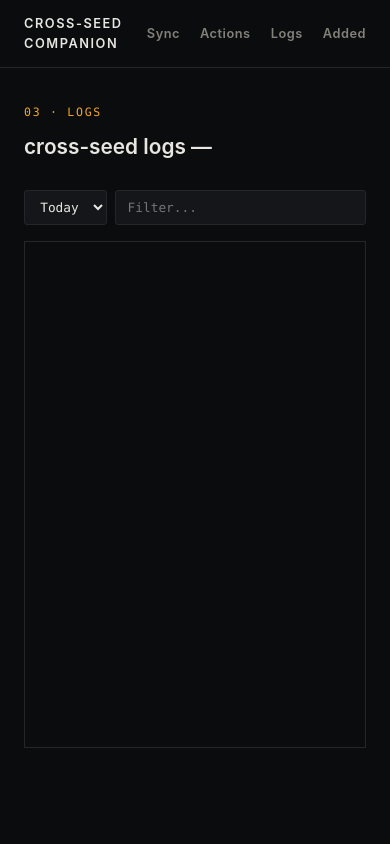
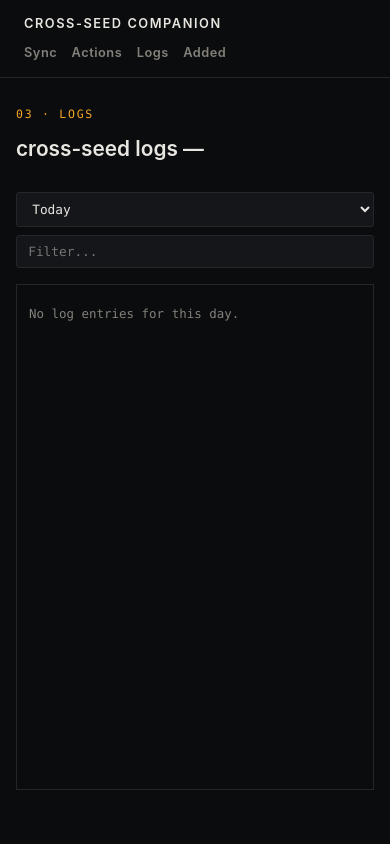
Before and after one commit to exoenjoi/cross-seed-companion, a FastAPI app: template app/templates/logs.html in a window 390 px wide. Run offline with FastAPI, Linux system fonts and the light colour scheme; the template is opened without the code that fills it, so the values that code supplies are empty; parts of the project's set-up code (start-up, migrations or seed data) failed here and were passed over.

Commit message:
polish: keyboard focus, active nav, mobile layout, missing states
Refines the existing dark/amber direction rather than replacing it:
visible focus rings, active-tab indicator, a mobile breakpoint (none
existed below 640px), double-submit guards on the sync/action forms,
empty states for logs, and aria-live/role=alert on dynamically
updated regions. Also fixes a case-sensitivity bug where ERROR log
lines never got their log-level-error color because the CSS class
expected lowercase while the parser emits uppercase levels.

Co-Authored-By: Claude Sonnet 5 <noreply@anthropic.com>

```diff
--- a/app/templates/_action_result.html
+++ b/app/templates/_action_result.html
@@ -1,7 +1,7 @@
 {% if ok %}
-<div class="notice">{{ message }}</div>
+<div class="notice" role="status">{{ message }}</div>
 {% else %}
-<div class="error-box">
+<div class="error-box" role="alert">
   <span class="error-tag">Error</span>
   {{ message }}
 </div>
--- a/app/templates/_error.html
+++ b/app/templates/_error.html
@@ -1,4 +1,4 @@
-<div class="error-box">
+<div class="error-box" role="alert">
   <span class="error-tag">Error</span>
   {{ message }}
 </div>
--- a/app/templates/_log_line.html
+++ b/app/templates/_log_line.html
@@ -1 +1 @@
-<div class="log-line log-level-{{ entry.level }}"><span class="log-time">{{ entry.timestamp }}</span><span class="log-tag">{{ entry.level }}</span><span class="log-component">[{{ entry.component }}]</span>{{ entry.message }}</div>
+<div class="log-line log-level-{{ entry.level | lower }}"><span class="log-time">{{ entry.timestamp }}</span><span class="log-tag">{{ entry.level }}</span><span class="log-component">[{{ entry.component }}]</span>{{ entry.message }}</div>
--- a/app/templates/_sync_result.html
+++ b/app/templates/_sync_result.html
@@ -30,7 +30,7 @@
   </p>
 {% else %}
   <div class="actions">
-    <form hx-post="/sync/apply" hx-target="#sync-result" hx-confirm="Confirm sync?">
+    <form hx-post="/sync/apply" hx-target="#sync-result" hx-confirm="Confirm sync?" hx-disabled-elt="find button">
       <button type="submit">Confirm and apply</button>
     </form>
   </div>
--- a/app/templates/actions.html
+++ b/app/templates/actions.html
@@ -3,7 +3,7 @@
 <span class="section-tag">02 · Actions</span>
 <h1 class="page-title">Actions cross-seed</h1>
 
-<div id="ping-badge" hx-get="/actions/ping" hx-trigger="load, every 15s" hx-swap="innerHTML">
+<div id="ping-badge" aria-live="polite" hx-get="/actions/ping" hx-trigger="load, every 15s" hx-swap="innerHTML">
   {% include "_ping_badge.html" %}
 </div>
 
@@ -12,6 +12,7 @@
   <form class="action-row"
         hx-post="/actions/{{ action.id }}/run"
         hx-target="#action-result"
+        hx-disabled-elt="find button"
         {% if action.confirm %}hx-confirm="{{ action.confirm }}"{% endif %}>
     <span class="action-title">{{ action.title }}</span>
     {% if action.input_label %}
@@ -22,5 +23,5 @@
   {% endfor %}
 </div>
 
-<div id="action-result" style="margin-top: 1.5rem;"></div>
+<div id="action-result" aria-live="polite" style="margin-top: 1.5rem;"></div>
 {% endblock %}
--- a/app/templates/base.html
+++ b/app/templates/base.html
@@ -8,6 +8,7 @@
   <script src="/static/vendor/htmx.min.js"></script>
   <style>
     :root {
+      color-scheme: dark;
       --bg: #0b0c0e;
       --bg-raised: #14161a;
       --fg: #e8e6e1;
@@ -20,6 +21,30 @@
       --sans: -apple-system, BlinkMacSystemFont, "Segoe UI", system-ui, sans-serif;
     }
     * { box-sizing: border-box; }
+    a:focus-visible,
+    button:focus-visible,
+    .btn:focus-visible,
+    input:focus-visible,
+    select:focus-visible {
+      outline: 2px solid var(--accent);
+      outline-offset: 2px;
+    }
+    button:disabled, .btn:disabled {
+      opacity: 0.5;
+      cursor: not-allowed;
+    }
+    ::selection {
+      background: var(--accent-dim);
+      color: var(--fg);
+    }
+    .log-container {
+      scrollbar-color: var(--border) var(--bg-raised);
+      scrollbar-width: thin;
+    }
+    .log-container::-webkit-scrollbar { width: 10px; }
+    .log-container::-webkit-scrollbar-track { background: var(--bg-raised); }
+    .log-container::-webkit-scrollbar-thumb { background: var(--border); border-radius: 5px; }
+    .log-container::-webkit-scrollbar-thumb:hover { background: var(--fg-dim); }
     body {
       margin: 0;
       background: var(--bg);
@@ -146,6 +171,9 @@
     nav.tabs a:hover {
       color: var(--fg);
     }
+    nav.tabs a[aria-current="page"] {
+      color: var(--accent);
+    }
     .actions-list {
       display: flex;
       flex-direction: column;
@@ -232,16 +260,37 @@
       font-size: 0.78rem;
       color: var(--fg-dim);
     }
+    @media (max-width: 640px) {
+      header.topbar {
+        flex-direction: column;
+        align-items: flex-start;
+        gap: 0.6rem;
+      }
+      nav.tabs {
+        flex-wrap: wrap;
+        gap: 0.9rem;
+      }
+      main {
+        padding: 1.5rem 1rem 3rem;
+      }
+      .action-row {
+        flex-direction: column;
+        align-items: stretch;
+      }
+      .log-controls {
+        flex-direction: column;
+      }
+    }
   </style>
 </head>
 <body>
   <header class="topbar">
     <span class="brand">Cross-Seed Companion</span>
     <nav class="tabs">
-      <a href="/sync">Sync</a>
-      <a href="/actions">Actions</a>
-      <a href="/logs">Logs</a>
-      <a href="/added">Added</a>
+      <a href="/sync" {% if request.url.path.startswith('/sync') %}aria-current="page"{% endif %}>Sync</a>
+      <a href="/actions" {% if request.url.path.startswith('/actions') %}aria-current="page"{% endif %}>Actions</a>
+      <a href="/logs" {% if request.url.path.startswith('/logs') %}aria-current="page"{% endif %}>Logs</a>
+      <a href="/added" {% if request.url.path.startswith('/added') %}aria-current="page"{% endif %}>Added</a>
     </nav>
   </header>
   <main>
--- a/app/templates/logs.html
+++ b/app/templates/logs.html
@@ -17,10 +17,15 @@
 </div>
 
 <div id="log-container" class="log-container">
-  {% for entry in entries %}
-    {% include "_log_line.html" %}
-  {% endfor %}
+  {% if entries %}
+    {% for entry in entries %}
+      {% include "_log_line.html" %}
+    {% endfor %}
+  {% else %}
+    <p class="meta">No log entries for this day.</p>
+  {% endif %}
 </div>
+<p id="log-filter-empty" class="meta" hidden>No log lines match the filter.</p>
 
 <script>
   (function () {
@@ -29,11 +34,17 @@
     var daySelect = document.getElementById("log-day-select");
     var isCurrent = {{ "true" if selected_day == "current" else "false" }};
 
+    var emptyNotice = document.getElementById("log-filter-empty");
+
     function applyFilter() {
       var needle = filterInput.value.toLowerCase();
-      container.querySelectorAll(".log-line").forEach(function (line) {
+      var lines = container.querySelectorAll(".log-line");
+      var visibleCount = 0;
+      lines.forEach(function (line) {
         line.hidden = needle !== "" && !line.textContent.toLowerCase().includes(needle);
+        if (!line.hidden) visibleCount++;
       });
+      emptyNotice.hidden = !(lines.length > 0 && visibleCount === 0);
     }
     filterInput.addEventListener("input", applyFilter);
 
@@ -52,6 +63,8 @@
       var source = new EventSource("/logs/stream");
       source.onmessage = function (event) {
         var stickToBottom = isScrolledToBottom();
+        var placeholder = container.querySelector(".meta");
+        if (placeholder) placeholder.remove();
         container.insertAdjacentHTML("beforeend", event.data);
         applyFilter();
         if (stickToBottom) {
--- a/app/templates/sync.html
+++ b/app/templates/sync.html
@@ -2,7 +2,7 @@
 {% block content %}
 <span class="section-tag">01 · Sync</span>
 <h1 class="page-title">Indexers Prowlarr → cross-seed</h1>
-<div id="sync-result">
+<div id="sync-result" aria-live="polite">
   {% include "_sync_result.html" %}
 </div>
 {% endblock %}
```
